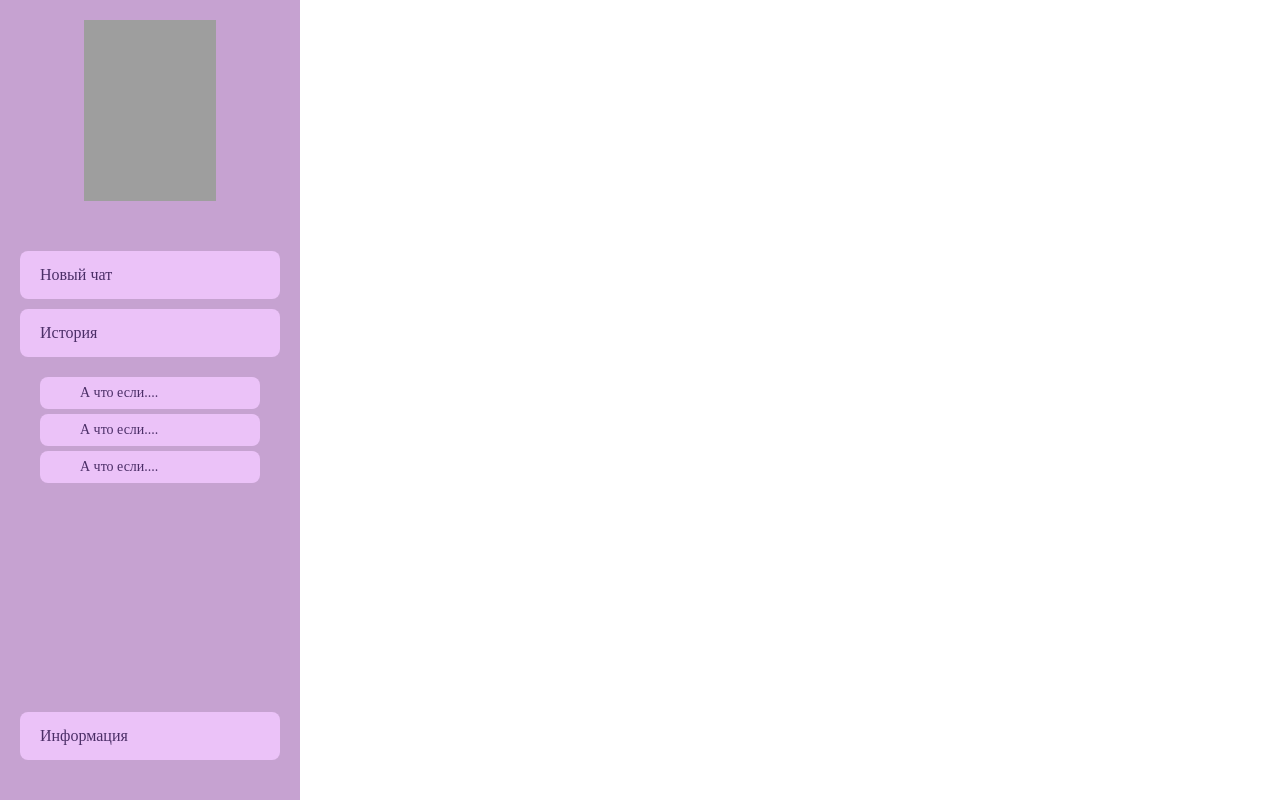
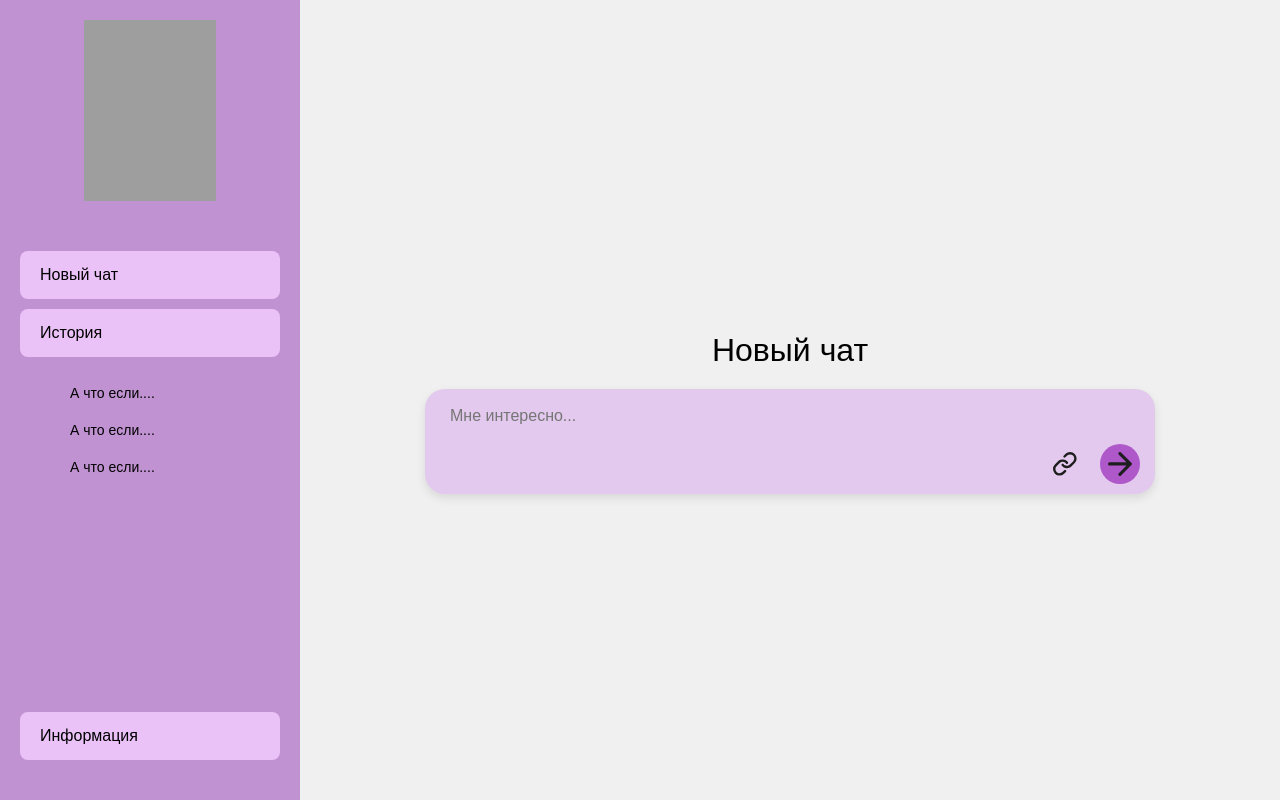
Before and after one commit to letter-generator/ai_hypotheses, a plain HTML site: page frontend/index.html in a window 1280 px wide. Drawn offline with Linux system fonts and the light colour scheme; files that its build step writes are made by us from their sources; grey boxes are pictures that could not be loaded; a web font is replaced by a local one.

Commit message:
RAZ-25 Implement of the input field

```diff
--- a/fonts/fonts.css
+++ /dev/null
@@ -1,20 +0,0 @@
-@font-face {
-  font-family: Oswald;
-  src: url(./Oswald-Bold.woff2) format('woff2'), url(./Oswald-Bold.woff) format('woff');
-  font-weight: 700;
-  font-style: normal;
-}
-
-@font-face {
-  font-family: 'Fira Sans Condensed';
-  src: url(./FiraSansCondensed-Regular.woff2) format('woff2'), url(./FiraSansCondensed-Regular.woff) format('woff');
-  font-weight: 400;
-  font-style: normal;
-}
-
-@font-face {
-  font-family: 'Fira Sans Condensed';
-  src: url(./FiraSansCondensed-Bold.woff2) format('woff2'), url(./FiraSansCondensed-Bold.woff) format('woff');
-  font-weight: 700;
-  font-style: normal;
-}
--- /dev/null
+++ b/frontend/assets/css/fonts.css
@@ -0,0 +1,20 @@
+@font-face {
+  font-family: Oswald;
+  src: url(../fonts/Oswald-Bold.woff2) format('woff2'), url(./Oswald-Bold.woff) format('woff');
+  font-weight: 700;
+  font-style: normal;
+}
+
+@font-face {
+  font-family: 'Fira Sans Condensed';
+  src: url(../fonts/FiraSansCondensed-Regular.woff2) format('woff2'), url(./FiraSansCondensed-Regular.woff) format('woff');
+  font-weight: 400;
+  font-style: normal;
+}
+
+@font-face {
+  font-family: 'Fira Sans Condensed';
+  src: url(../fonts/FiraSansCondensed-Bold.woff2) format('woff2'), url(./FiraSansCondensed-Bold.woff) format('woff');
+  font-weight: 700;
+  font-style: normal;
+}
--- a/frontend/index.html
+++ b/frontend/index.html
@@ -4,6 +4,7 @@
     <meta charset="UTF-8">
     <meta name="viewport" content="width=device-width, initial-scale=1.0">
     <title>HypGen</title>
+    <link rel="stylesheet" href="fonts.css">
     <link rel="stylesheet" href="styles.css">
 </head>
 <body>
@@ -11,10 +12,10 @@
 <aside class="sidebar">
     <div>
         <div class="sidebar-header">
-            <img src="logo.svg" alt="HypGen Logo" class="logo-image">
+            <img src="assets/images/logo.svg" alt="HypGen Logo" class="logo-image">
         </div>
 
-        <nav class="sidebar-nav">
+        <nav class="sidebar-nav custom-scrollbar">
             <a href="/new-chat" class="nav-button">Новый чат</a>
 
             <a href="/history" class="nav-button">История</a>
@@ -30,5 +31,29 @@
     <a href="/info" class="info-button">Информация</a>
 </aside>
 
+<main class="main-content">
+
+    <div class="chat-center-wrapper">
+        <h2 class="chat-title">Новый чат</h2>
+
+        <div class="chat-input-area">
+            <textarea class="chat-textarea custom-scrollbar" placeholder="Мне интересно..."></textarea>
+
+            <button class="attach-button icon-button">
+                <img src="assets/images/icon-attach.svg" alt="Прикрепить файл">
+            </button>
+
+            <button class="send-button icon-button">
+                <img src="assets/images/icon-send.svg" alt="Отправить">
+            </button>
+
+        </div>
+    </div>
+
+    <div class="chat-history-container">
+    </div>
+
+</main>
+
 </body>
 </html>
--- a/frontend/styles.css
+++ b/frontend/styles.css
@@ -2,6 +2,8 @@ html, body {
     margin: 0;
     padding: 0;
     overflow-x: hidden;
+    font-family: 'Fira Sans Condensed', Arial, sans-serif;
+    font-weight: 400;
 }
 /* Стили для боковой панели */
 .sidebar {
@@ -12,8 +14,8 @@ html, body {
     left: 0;
 
     /* Стили для макета */
-    background-color: #c6a2d1;
-    color: #4b2e67;
+    background-color: #C192D2;
+    color: #000;
     padding: 20px 0;
     box-sizing: border-box;
     display: flex;
@@ -47,7 +49,7 @@ html, body {
     width: 100%;
     padding: 15px 20px;
     text-decoration: none;
-    color: inherit;
+    color: #000;
     background-color: #EBC2F8;
     border: none;
     text-align: left;
@@ -69,11 +71,12 @@ html, body {
 }
 
 .history-item {
+    transform: translateX(20px);
     display: block;
-    padding: 8px 20px 8px 40px;
+    padding: 8px 20px 8px 10px;
     text-decoration: none;
     color: inherit;
-    background-color: #EBC2F8;
+    background-color: #C192D2;
     font-size: 14px;
     cursor: pointer;
     transition: background-color 0.2s;
@@ -82,7 +85,7 @@ html, body {
 }
 
 .history-item:hover {
-    background-color: #AE58CA;
+    background-color: #DDB2EB;
 }
 
 .history-item.active {
@@ -113,3 +116,128 @@ html, body {
 .info-button:hover {
     background-color: #AE58CA;
 }
+
+/* Центральная часть */
+
+.main-content {
+/* Стили позиционирования относительно бокового меню */
+    margin-left: 300px;
+    width: calc(100% - 300px);
+    min-height: 100vh;
+    padding: 0;
+    box-sizing: border-box;
+    background-color: #f0f0f0;
+
+    /* Центрирование контента по центру экрана */
+    display: flex;
+    flex-direction: column;
+    align-items: center;
+    justify-content: center;
+}
+
+/* Контейнер для центрирования поля ввода и заголовка */
+.chat-center-wrapper {
+    width: 700px;
+    max-width: 80%;
+    display: flex;
+    flex-direction: column;
+    align-items: center;
+}
+
+/* Заголовок "Новый чат" */
+.chat-title {
+    font-family: 'Fira Sans Condensed', sans-serif;
+    font-size: 32px;
+    font-weight: 400;
+    color: #000;
+    margin-bottom: 20px;
+    text-align: center;
+    width: 100%;
+}
+
+/* Основной блок ввода */
+.chat-input-area {
+    width: 100%;
+    display: flex;
+    align-items: flex-end;
+    padding: 10px 15px;
+    background-color: #e3c9ee;
+    border-radius: 20px;
+    box-shadow: 0 4px 10px rgba(0, 0, 0, 0.1);
+}
+
+/* Поле для ввода текста */
+.chat-textarea {
+    flex-grow: 1;
+    border: none;
+    resize: none;
+    padding: 5px 10px;
+    font-size: 16px;
+    line-height: 1.5;
+    background: transparent;
+    outline: none;
+    font-family: inherit;
+    height: 75px;
+    color: #4b2e67;
+}
+
+/* Стили для всех кнопок-иконок */
+.icon-button {
+    width: 40px;
+    height: 40px;
+    border: none;
+    cursor: pointer;
+    transition: background-color 0.2s;
+    background: transparent;
+    padding: 0;
+    display: flex;
+    justify-content: center;
+    align-items: center;
+}
+
+/* Кнопка "Прикрепить"*/
+.attach-button {
+    margin-right: 10px;
+    border-radius: 100px;
+}
+
+.attach-button:hover {
+    background-color: #9245a8;
+}
+
+/* Кнопка отправки */
+.send-button {
+    background-color: #AE58CA;
+    border-radius: 100px;
+    width: 40px;
+    height: 40px;
+    margin-left: 5px;
+}
+
+.send-button:hover {
+    background-color: #9245a8;
+}
+
+/* SVG-иконки внутри кнопок */
+.icon-button img {
+    width: 24px;
+    height: 24px;
+}
+
+/* Контейнер истории (пока пуст) */
+.chat-history-container {
+    display: none; /* Скрыт на стартовом экране */
+}
+
+/* Кастомный скроллбар */
+.custom-scrollbar::-webkit-scrollbar {
+    width: 10px;
+}
+
+.custom-scrollbar::-webkit-scrollbar-track {
+    background: rgb(217 217 217 / 10%);
+}
+
+.custom-scrollbar::-webkit-scrollbar-thumb {
+    background-color: #AA63C2;
+}
```
Also changed, not shown: frontend/assets/fonts/FiraSansCondensed-Bold.woff (renamed from fonts/FiraSansCondensed-Bold.woff), frontend/assets/fonts/FiraSansCondensed-Bold.woff2 (renamed from fonts/FiraSansCondensed-Bold.woff2), frontend/assets/fonts/FiraSansCondensed-Regular.woff (renamed from fonts/FiraSansCondensed-Regular.woff), frontend/assets/fonts/FiraSansCondensed-Regular.woff2 (renamed from fonts/FiraSansCondensed-Regular.woff2), frontend/assets/fonts/Oswald-Bold.woff (renamed from fonts/Oswald-Bold.woff), frontend/assets/fonts/Oswald-Bold.woff2 (renamed from fonts/Oswald-Bold.woff2), frontend/assets/images/icon-attach.svg (added), frontend/assets/images/icon-send.svg (added), 3 other files.
